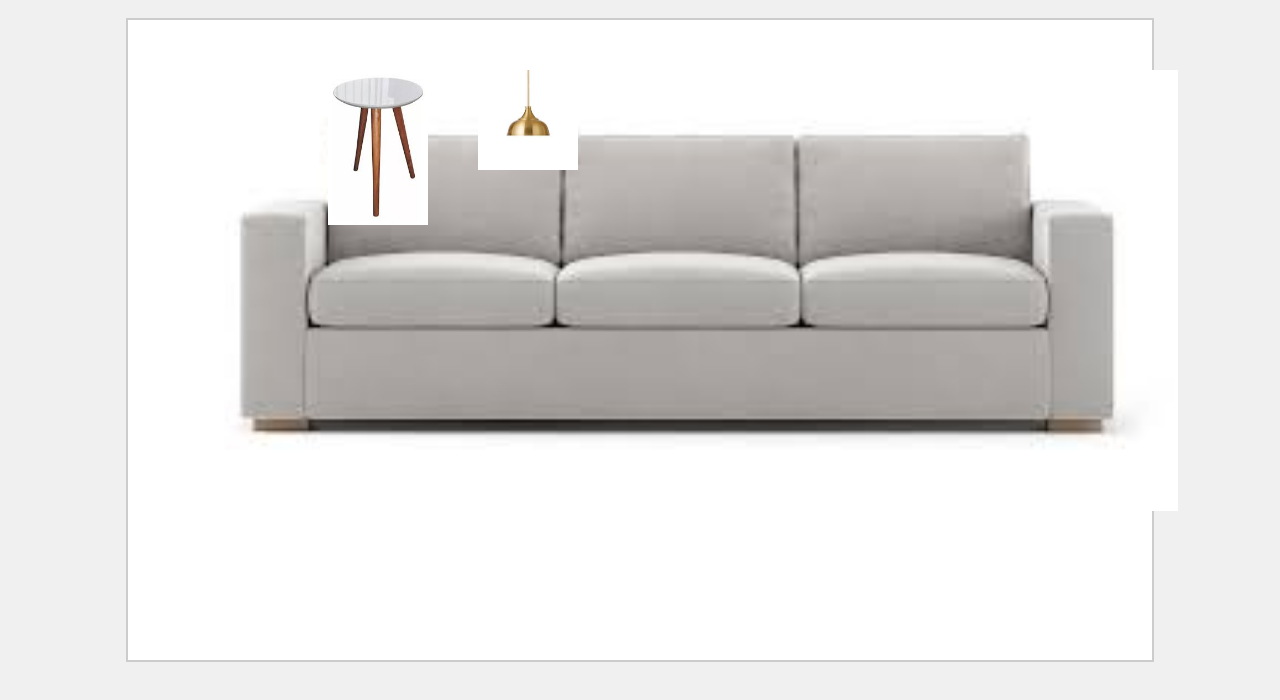
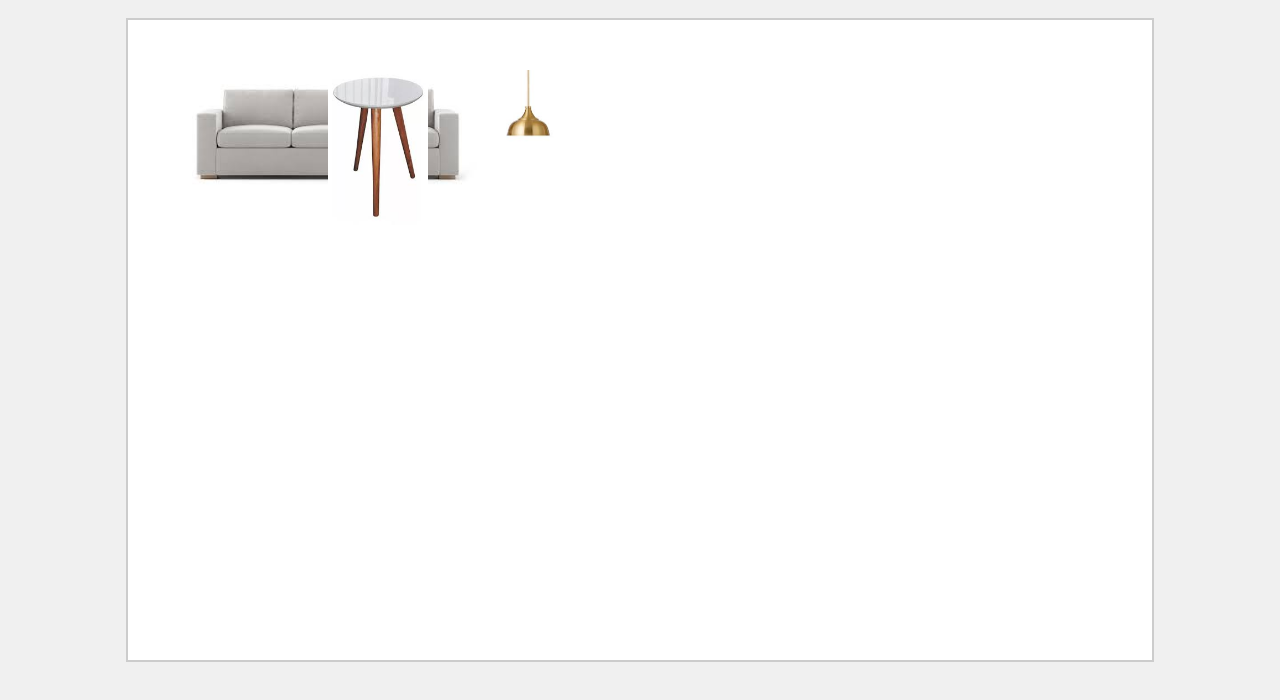
Before and after one commit to marigameon/marigameon.github.io, a plain HTML site: page index.html in a window 1280 px wide. Shown: the part 60-760 px from the top of the page. Drawn offline with Linux system fonts and the light colour scheme.

Commit message:
Update styles.css

```diff
--- a/styles.css
+++ b/styles.css
@@ -25,7 +25,7 @@ h1 {
 }
 
 #furniture1 {
-    width: 1000px; /* Ajuste o tamanho conforme necessário */
+    width: 300px; /* Ajuste o tamanho conforme necessário */
     height: auto;
     top: 50px;
     left: 50px;
```
